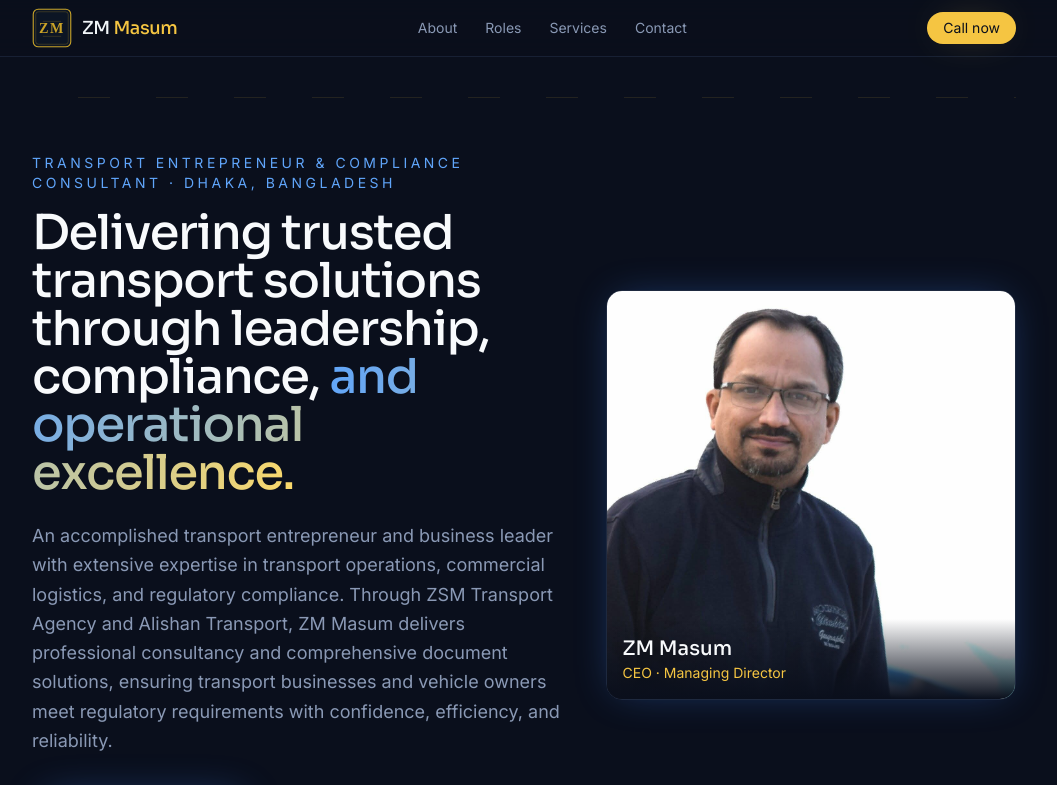
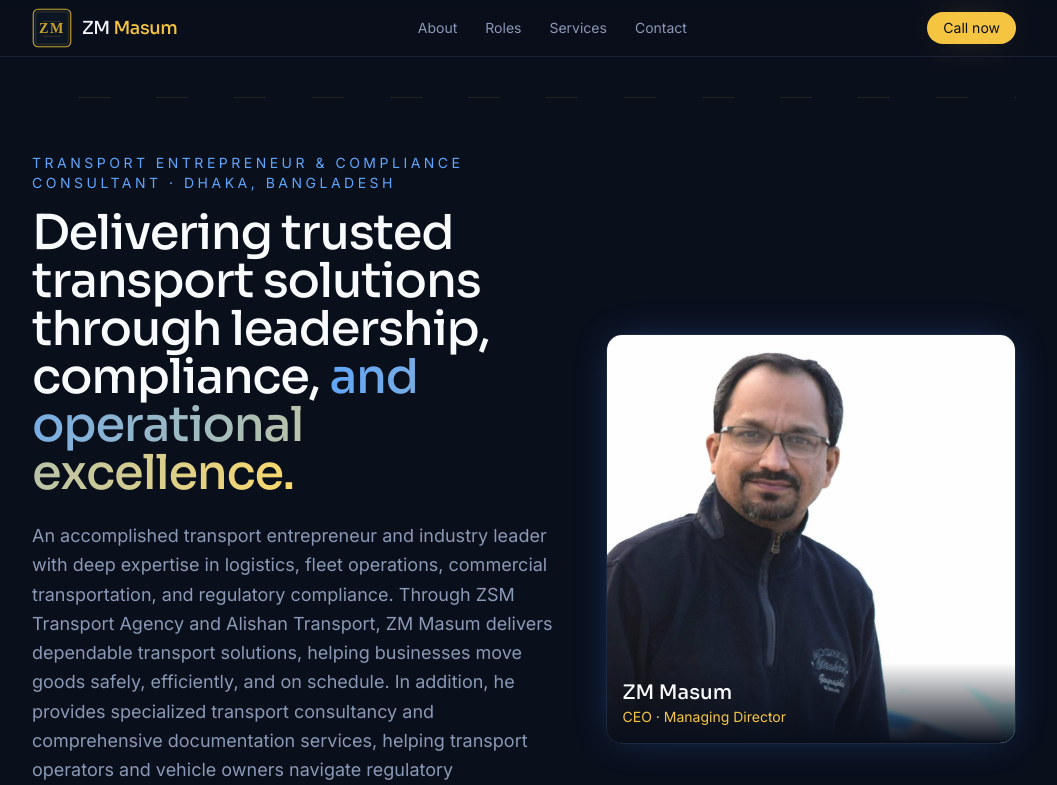
Before and after one commit to BitNByte-IT/ZM_Masum, a React (Vite) app: page / in a window 1280 px wide. Shown: the top 785 px of the page, without its empty margins (116-1173 px from the left). Built offline with nearby package versions, Linux system fonts and the light colour scheme.

Commit message:
data updates

```diff
--- a/src/data.js
+++ b/src/data.js
@@ -9,8 +9,7 @@ export const profile = {
   tagline: "Transport Entrepreneur & Compliance Consultant",
   headline: "Delivering trusted transport solutions through leadership, compliance, and operational excellence.",
   intro:
-    "An accomplished transport entrepreneur and business leader with extensive expertise in transport operations, commercial logistics, and regulatory compliance. Through ZSM Transport Agency and Alishan Transport, ZM Masum delivers professional consultancy and comprehensive document solutions, ensuring transport businesses and vehicle owners meet regulatory requirements with confidence, efficiency, and reliability.",
-  // Replace with your portrait. Square image looks best (e.g. 800×800).
+    "An accomplished transport entrepreneur and industry leader with deep expertise in logistics, fleet operations, commercial transportation, and regulatory compliance. Through ZSM Transport Agency and Alishan Transport, ZM Masum delivers dependable transport solutions, helping businesses move goods safely, efficiently, and on schedule. In addition, he provides specialized transport consultancy and comprehensive documentation services, helping transport operators and vehicle owners navigate regulatory requirements, manage compliance obligations, and maintain smooth business operations with confidence.",
   photo: "images/portrait.jpg",
   location: "Dhaka, Bangladesh",
 
```
